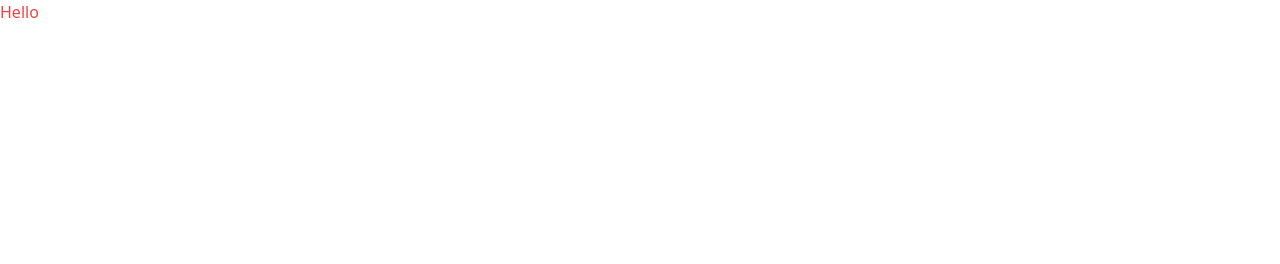
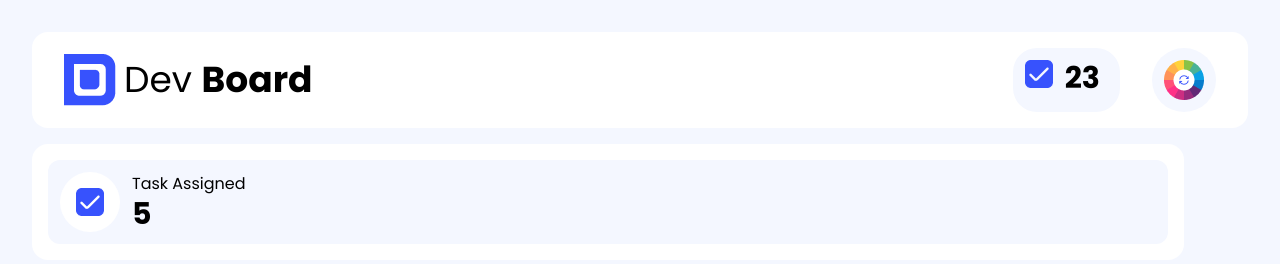
Before and after one commit to Anik-web-code/Assignment-5, a plain HTML site: page index.html in a window 1280 px wide. Drawn offline with nearby package versions, Linux system fonts and the light colour scheme.

Commit message:
Added Navbar

```diff
--- a/index.html
+++ b/index.html
@@ -5,8 +5,50 @@
     <meta name="viewport" content="width=device-width, initial-scale=1.0">
     <title>Document</title>
     <script src="https://cdn.tailwindcss.com"></script>
+    <style>
+        @import url('https://fonts.googleapis.com/css2?family=Poppins:ital,wght@0,100;0,200;0,300;0,400;0,500;0,600;0,700;0,800;0,900;1,100;1,200;1,300;1,400;1,500;1,600;1,700;1,800;1,900&display=swap');
+
+        .poppins {
+  font-family: "Poppins", sans-serif;
+  font-weight: 400;
+  font-style: normal;
+}
+        </style>
 </head>
-<body>
-    <h1 class="text-red-500">Hello</h1>
+<body class="poppins p-8 bg-[#F4F7FF]">
+    <nav class="h-24 p-8 rounded-2xl items-center flex justify-between bg-[#FFFFFF]">
+        <div class="text-4xl flex gap-2 items-center">
+            <img src="assets/logo.png" alt="">
+            <h1>Dev <span class="font-bold">Board</span></h1>
+        </div>
+        <div class="flex gap-8 content-center">
+            <button class="text-3xl rounded-3xl font-bold flex gap-3 back py-3 px-3 pr-5 bg-[#F4F7FF]">
+                <img src="assets/checkbox.png" alt="">
+                <span>23</span>
+            </button>
+            <button class="h-16 w-16 rounded-full  bg-[#F4F7FF] flex items-center justify-center">
+                <img src="assets/theme-btn.png" alt="">
+            </button>
+        </div>
+    </nav>
+    <main class="mt-4">
+        <div class="left-div max-w-6xl bg-[#FFFFFF] p-4 rounded-2xl">
+            <div class="top-div">
+                <div class="flex items-center gap-3 bg-[#F4F7FF] p-3 rounded-xl">
+                    <div class="p-4 rounded-full bg-[#FFFFFF]">
+                    <img class="h-7 w-7 " src="assets/checkbox.png" alt="">
+                    </div>
+                    <div>
+                        <h1>Task Assigned</h1>
+                        <h1 class="font-bold text-3xl">5</h1>
+
+                    </div>
+                </div>
+            </div>
+            <!-- <div class="card-1" class="p-6 w-72 h-64">
+                <h1 class="bg-[#FFFFFF]">ShopEase</h1>
+            </div> -->
+        </div>
+    </main>
 </body>
 </html>
```
